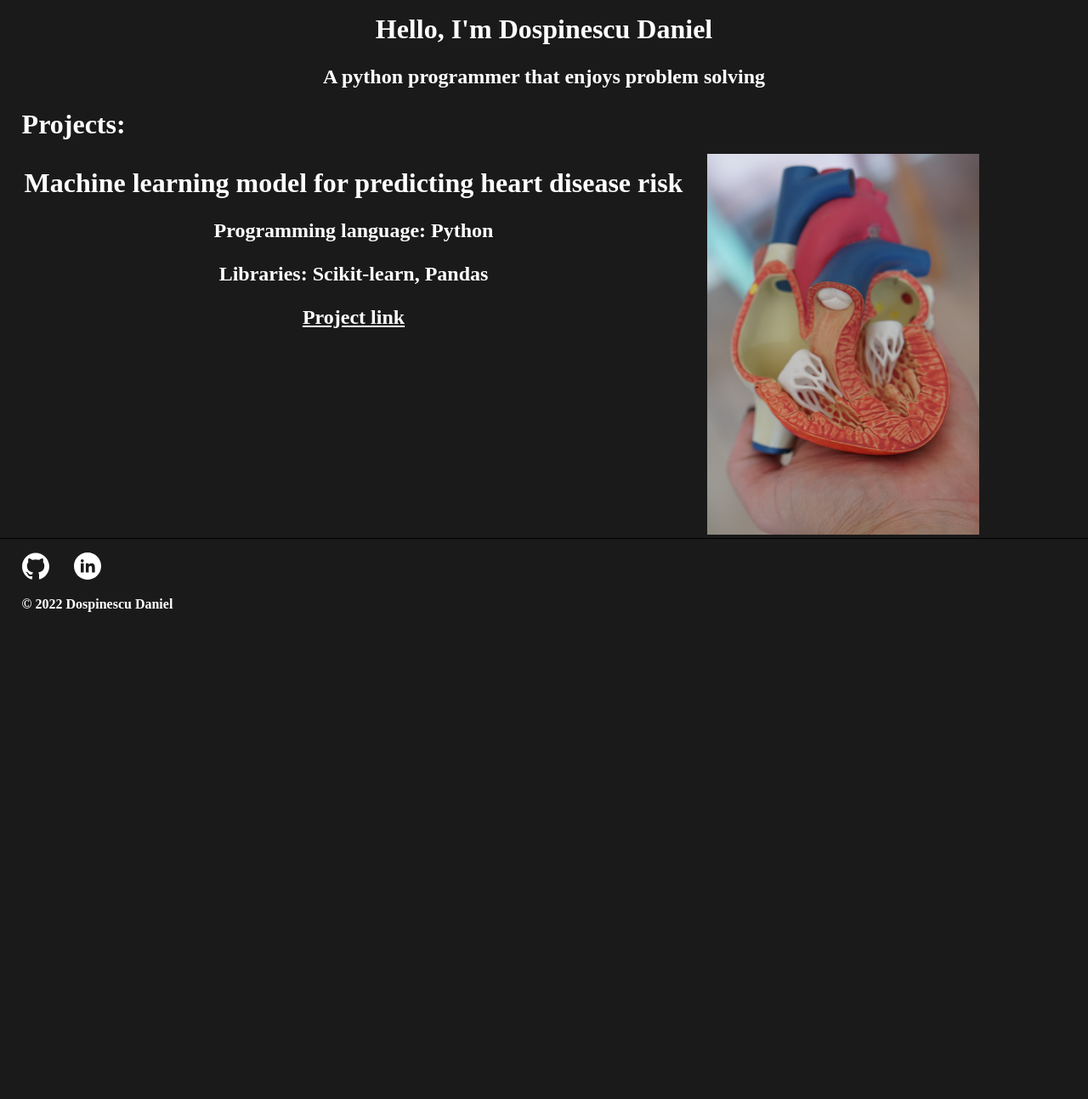
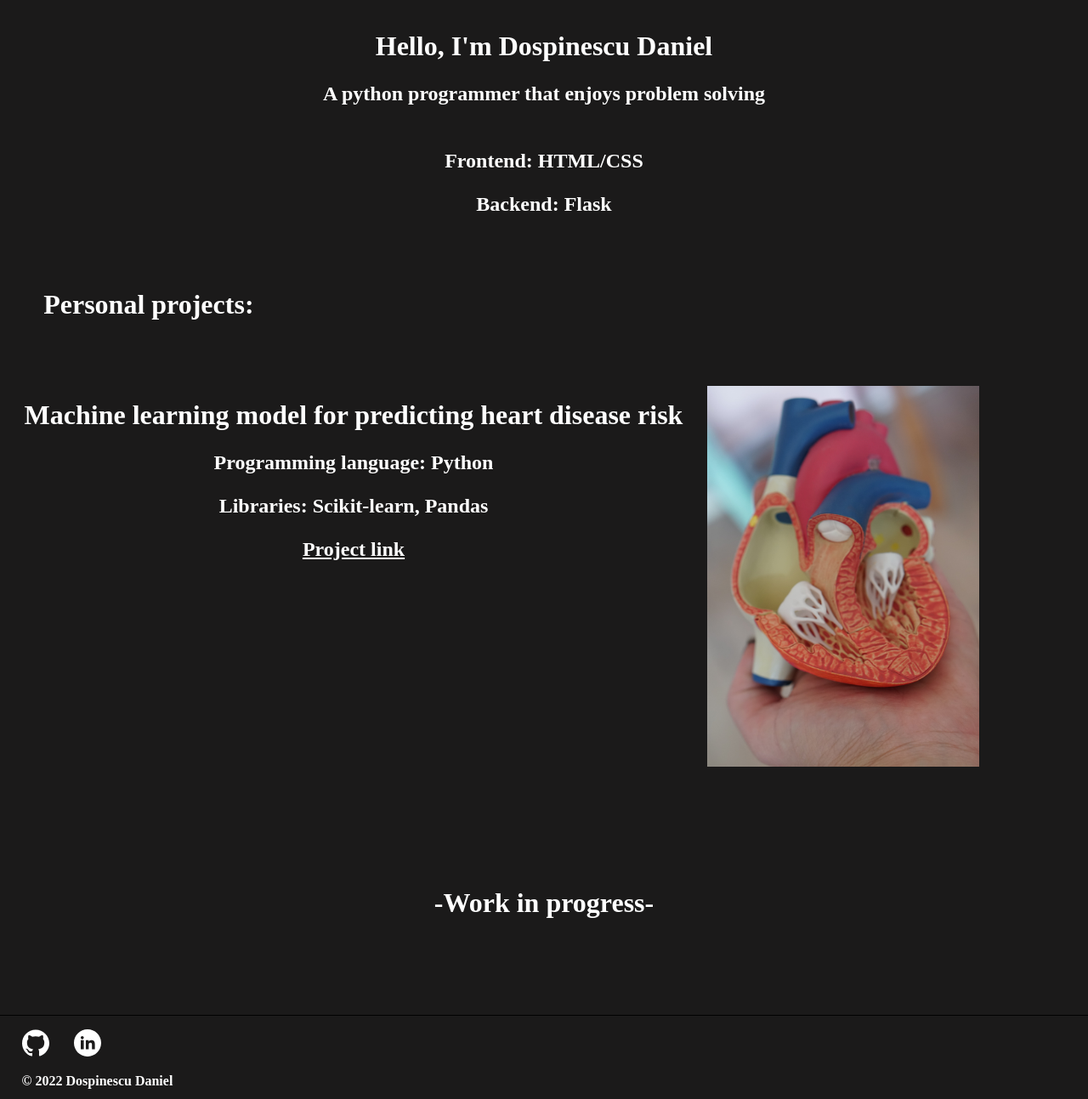
Before and after one commit to dospix/Portfolio-Website, a Flask app: page / in a window 1280 px wide. Shown: the whole page at 85% size. Before the commit the page ends 720 px from the top, so only its background shows below. Run offline with Flask 2, Linux system fonts and the light colour scheme.

Commit message:
add frontend/backend tools header, linkedin link and changed 'Projects' header

```diff
--- a/static/css/style.css
+++ b/static/css/style.css
@@ -13,8 +13,30 @@ h1, h2, h3, h4, h5, h6, p {
     margin: 1vh 1vw 1vh 1vw;
 }
 
+#page-title {
+    display: flex;
+    align-items: center;
+    height: 20vh;
+}
+
+#titles {
+    margin: auto;
+}
+
 .centered-title {
     text-align: center;
+}
+
+#frontend/backend-tools {
+    te
+    height: 20vh;
+}
+
+#projects-header{
+    height: 20vh;
+    display: flex;
+    align-items: center;
+    padding-left: 3vw;
 }
 
 .project {
@@ -37,6 +59,11 @@ h1, h2, h3, h4, h5, h6, p {
     height: 35vw;
 }
 
+.work-in-progress{
+    height: 35vh;
+    line-height: 35vh;
+}
+
 #footer {
     border-top: 0.2vh solid black;
     height: 10vh;
--- a/templates/index.html
+++ b/templates/index.html
@@ -8,13 +8,19 @@
     <title>Portfolio website</title>
 </head>
 <body>
-    <div class="centered-title">
-        <h1>Hello, I'm Dospinescu Daniel</h1>
-        <h2>A python programmer that enjoys problem solving</h2>
+    <div id="page-title">
+        <div id="titles" class="centered-title">
+            <h1>Hello, I'm Dospinescu Daniel</h1>
+            <h2>A python programmer that enjoys problem solving</h2>
+        </div>
     </div>
 
+    <div id="frontend/backend-tools" class="centered-title">
+        <h2>Frontend: HTML/CSS</h2>
+        <h2>Backend: Flask</h2>
+    </div>
 
-    <h1>Projects:</h1>
+    <h1 id="projects-header">Personal projects:</h1>
 
     <div class="project">
         <div class="text">
@@ -28,10 +34,14 @@
         </div>
     </div>
 
+    <div class="centered-title work-in-progress">
+        <h1>-Work in progress-</h1>
+    </div>
+
 
     <footer id="footer">
         <a href="https://github.com/dospix" target="_blank"><img class="vector-graphics" src="../static/images/github.svg" alt="GitHub"/></a>
-        <a href="" target="_blank"><img class="vector-graphics" src="../static/images/linked_in.svg" alt="LinkedIn"/></a>
+        <a href="https://www.linkedin.com/in/daniel-dospinescu-ba7285239/" target="_blank"><img class="vector-graphics" src="../static/images/linked_in.svg" alt="LinkedIn"/></a>
         <h4 id="copyright">&copy; 2022 Dospinescu Daniel</h4>
     </footer>
 </body>
```
